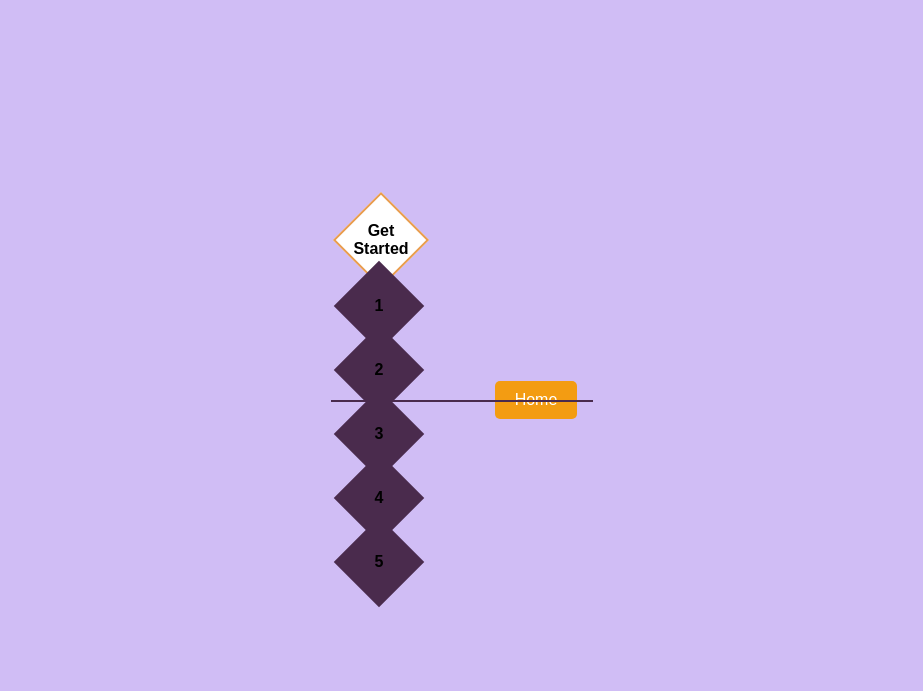
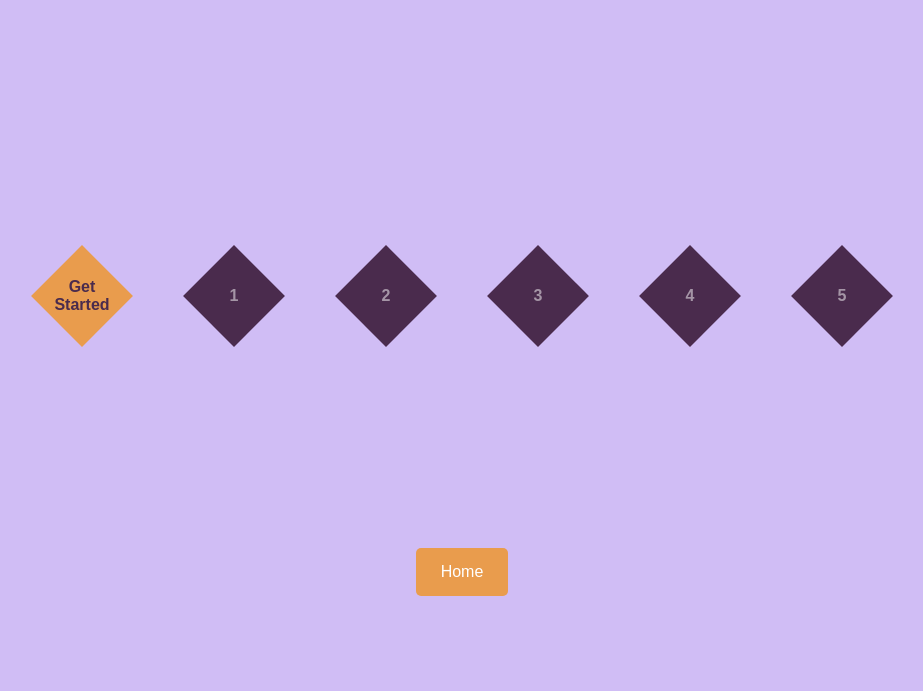
Before and after one commit to quyen4444/CulturalMosaic.github.io, a PHP site: page /dialogue.html in a window 1280 px wide. Shown: the top 691 px of the page, without its empty margins (178-1101 px from the left). Run offline with PHP 8.4, Linux system fonts and the light colour scheme.

Commit message:
Update level1.css

```diff
--- a/level1.css
+++ b/level1.css
@@ -9,44 +9,50 @@
 }
 
 .level-selector {
-    position: relative;
-    padding: 3rem 1rem;
+    min-height: 100vh;
+    display: grid;
+    grid-template-rows: 1fr auto;
+    justify-items: center;
+    gap: 6rem; /* Increased from 2rem */
+    padding: 2rem 2rem 4rem; /* Added bottom padding */
+
+}
+
+.level-grid {
+    margin-top: 15vh; /* Push content down from top */
+    margin-bottom: 15vh; /* Push content down from top */
     display: flex;
+    gap: 5rem;
     justify-content: center;
     align-items: center;
-    gap: 5rem;
+    flex-wrap: wrap;
+    max-width: 900px;
 }
 
-.level-selector::before {
-    content: "";
-    position: absolute;
-    top: 50%;
-    left: 0;
-    right: 0;
-    height: 2px;
-    background-color: #4A2B4D;
-}
-
-
 .level-button {
-    width: 4rem;
-    height: 4rem;
+    width: 4.5rem;
+    height: 4.5rem;
     transform: rotate(45deg);
     display: flex;
     align-items: center;
     justify-content: center;
     cursor: pointer;
-    transition: all 0.3s;
-    position: relative;
-    z-index: 1;
+    transition: all 0.3s ease;
 }
 
 .level-button span {
     transform: rotate(-45deg);
     font-size: 1rem;
     font-weight: bold;
+    color: #4A2B4D;
+    width: 100%;
     text-align: center;
-    width: 100%;
+    user-select: none;
+}
+
+.level-button:first-child {
+    background-color: #E99C4D;
+    border: none;
 }
 
 .level-active {
@@ -63,18 +69,32 @@
     cursor: not-allowed;
 }
 
+.level-locked span {
+    color: rgba(255, 255, 255, 0.5);
+}
+
 .return-button {
-    padding: 10px 20px;
+    padding: 15px 25px;
     font-size: 1rem;
-    background-color: #f39c12;
+    background-color: #E99C4D;
     color: white;
     border: none;
     border-radius: 5px;
     cursor: pointer;
+    margin-bottom: 2rem;
 }
 
 .return-button:hover {
-    background-color: #e67e22;
+    background-color: #d88c3d;
+}
+
+/* Media query for horizontal layout */
+@media (min-width: 768px) {
+    .level-selector {
+        flex-direction: row;
+        min-height: 0;
+        height: auto;
+    }
 }
 
 #flashcard-section, #dialogue-game-section {
```
Lines whose indentation alone changed are shown as unchanged.
